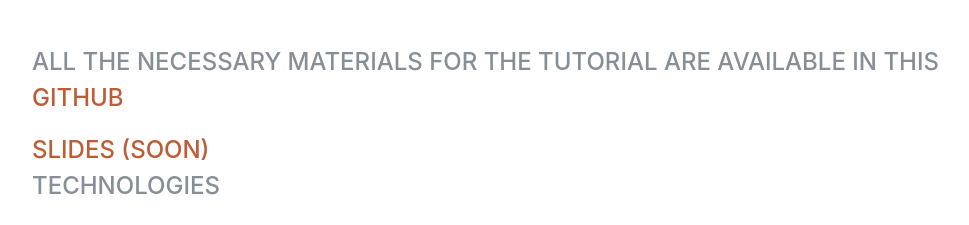
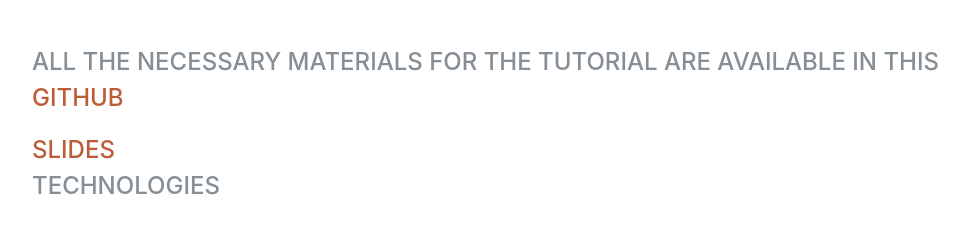
Before and after one commit to kg-construct/tutorials, a plain HTML site: page ecai2024/index.html in a window 1280 px wide. Shown: the part 3860-4085 px from the top of the page, without its empty margins (288-1257 px from the left). Drawn offline with Linux system fonts and the light colour scheme; a web font is replaced by a local one.

Commit message:
link to slides added in webpage

```diff
--- a/ecai2024/index.html
+++ b/ecai2024/index.html
@@ -221,7 +221,7 @@
           <h2 class="mb-5"><span class="text-primary">Materials</span></h2>
           <div class="subheading mb-3"> All the necessary materials for the tutorial are available in this <a href="https://github.com/kg-construct/tutorials/tree/main/ecai2024/resources">GitHub</a>
           </div>
-          <div class="subheading mb-3"> <a href="">Slides (soon)</a>
+          <div class="subheading mb-3"> <a href="./resources/kgc-tutorial-slides-ecai24.pdf">Slides</a>
           <div class="subheading mb-3">Technologies</div>
 
 
```
